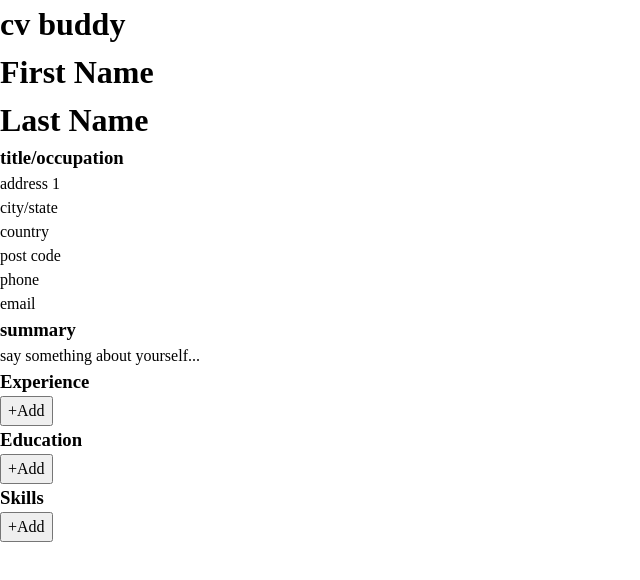
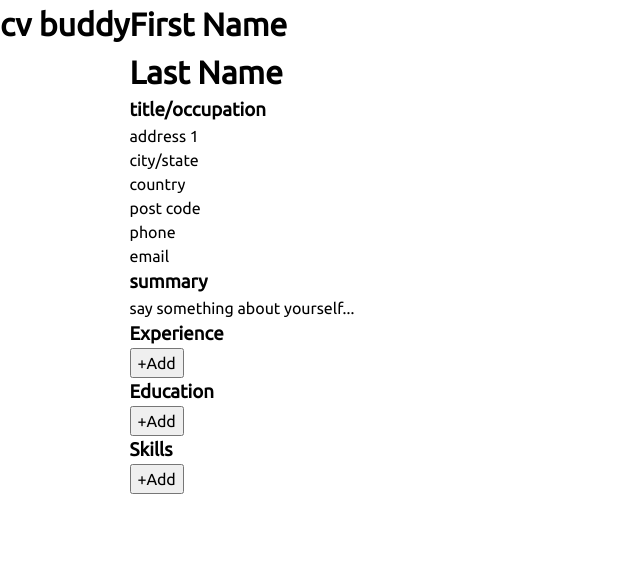
Before and after one commit to noLakes/cv-app, a React (Create React App) app: page / in a window 1280 px wide. Shown: the top 580 px of the page, without its empty margins (0-640 px from the left). Built offline with nearby package versions, Linux system fonts and the light colour scheme.

Commit message:
added ubuntu font

```diff
--- a/public/style.css
+++ b/public/style.css
@@ -0,0 +1,16 @@
+
+@font-face {
+  font-family: 'Ubuntu';
+  src: url('./fonts/Ubuntu-Regular.ttf');
+  font-weight: 400;
+}
+
+* {
+  font-family: Ubuntu, Helvetica, sans-serif, Arial;
+}
+
+.main-container {
+  width: 100%;
+  min-height: 100vh;
+  display: flex;
+}
```
Also changed, not shown: public/fonts/Ubuntu-Regular.ttf (added).
